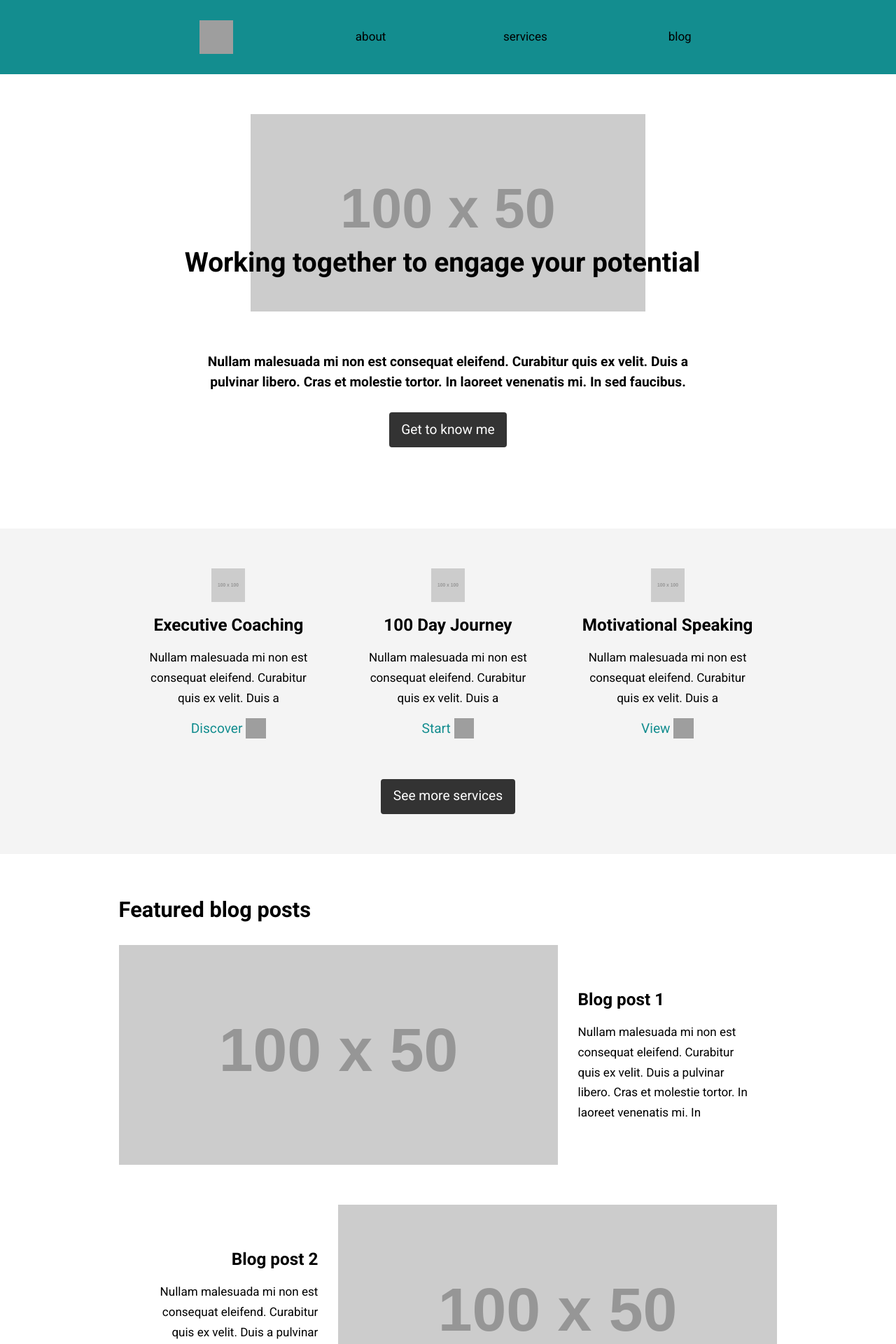
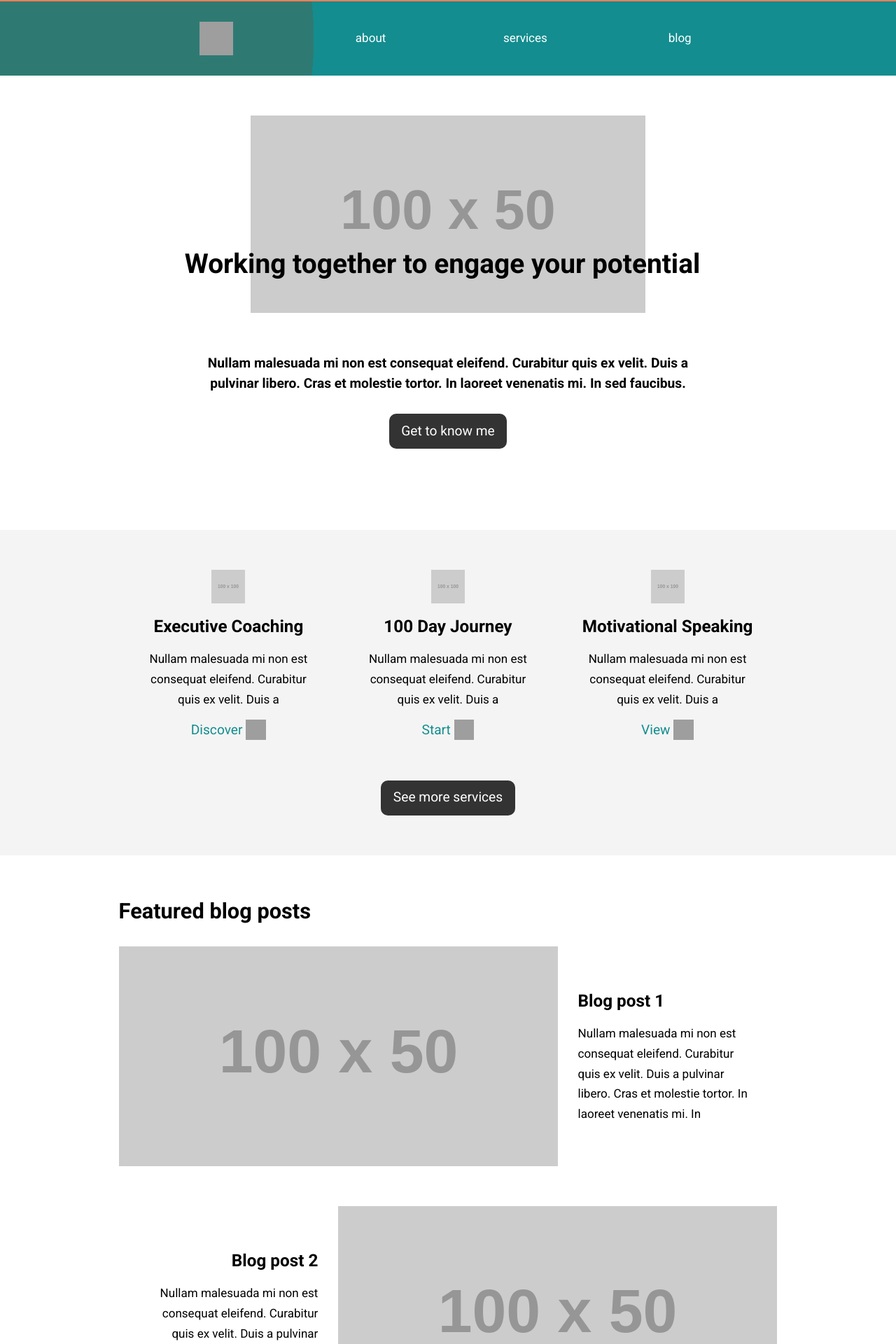
Before and after one commit to AlexSpagnuolo/rozross, a Jekyll site: the page built from index.html, in a window 1280 px wide. Shown: the top 1920 px of the page at 70% size. Built offline with Jekyll 4.4.1, drawn with Linux system fonts in a browser that asks for light colours; grey boxes are pictures that could not be loaded.

Commit message:
Add button css, different backgrounds

```diff
--- a/css/main.css
+++ b/css/main.css
@@ -1,5 +1,20 @@
+/*
+
+Coral: #EF7F57;
+1: #67C7C3;
+2: #57B4B2;
+3: #138D8F;
+4: #2E7A73;
+5: #22605B;
+
+*/
+
 html {
   font-family: "Roboto", sans-serif;
+}
+
+.uppercase {
+  text-transform: uppercase;
 }
 
 .white-link {
@@ -20,22 +35,61 @@
 }
 
 button {
+  border-radius: 10px;
   transition: all .3s ease;
 }
 
-button:hover,
-button:focus {
-  transform: scale(.9);
+.coral-btn {
+  background-color: #EF7F57;
+  border-color: #EF7F57;
+}
+
+.coral-btn:hover,
+.coral-btn:focus {
+  background-color: #e9521b;
+  border-color: #e9521b;
+}
+
+.ghost-btn {
+  background-color: transparent;
+  color: #138D8F;
+  border-color: #22605B;
+}
+
+.ghost-btn:hover,
+.ghost-btn:focus {
+  background-color: #22605B;
+  border-color: #22605B;
 }
 
 .grey-bg {
   background-color: #F4F4F4;
 }
 
+.dark-bg {
+  background-image: radial-gradient(circle at 0, #2E7A73 90%, #22605B 90%);
+  color: #fff;
+}
+
 /* Header start */
 
 nav {
-  background-color: #138D8F;
+  background-image: radial-gradient(circle at 0, #2E7A73 30%, #138D8F 30%);
+  border-top: 2px #EF7F57 solid;
+}
+
+@media only screen and (min-width: 38em) {
+
+  nav {
+    background-image: radial-gradient(circle at -50%, #2E7A73 40%, #138D8F 40%);
+  }
+}
+
+@media only screen and (min-width: 60em) {
+
+  nav {
+    background-image: radial-gradient(circle at 0%, #2E7A73 35%, #138D8F 35%);
+  }
 }
 
 .nav-logo i {
@@ -50,6 +104,18 @@
   transform: scale(.9);
 }
 
+.nav-link {
+  color: #fff;
+  border-radius: 10px;
+  transition: all .3s ease;
+}
+
+.nav-link:hover,
+.nav-link:focus {
+  background-color: #2E7A73;
+}
+
+
 /* Header end */
 
 /* Footer start */
@@ -61,7 +127,8 @@
 input,
 textarea {
   color: #000;
-  border-color: #138D8F;
+  border-color: #EF7F57;
+  border-radius: 10px;
 }
 
 .footer-icon-link {
```
